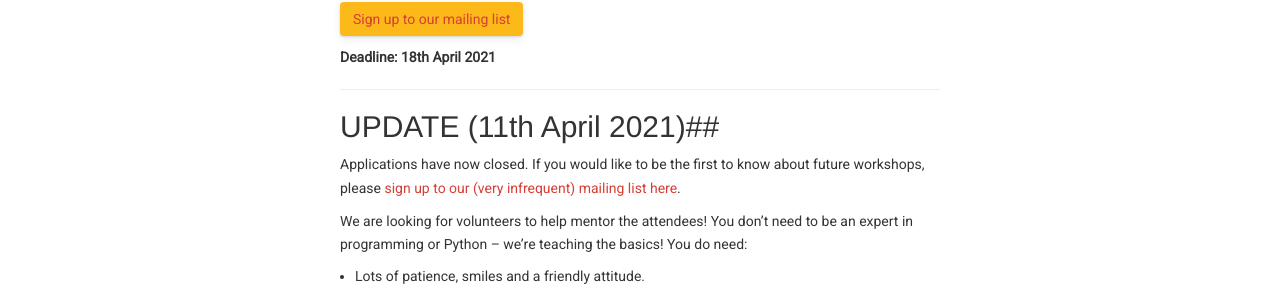
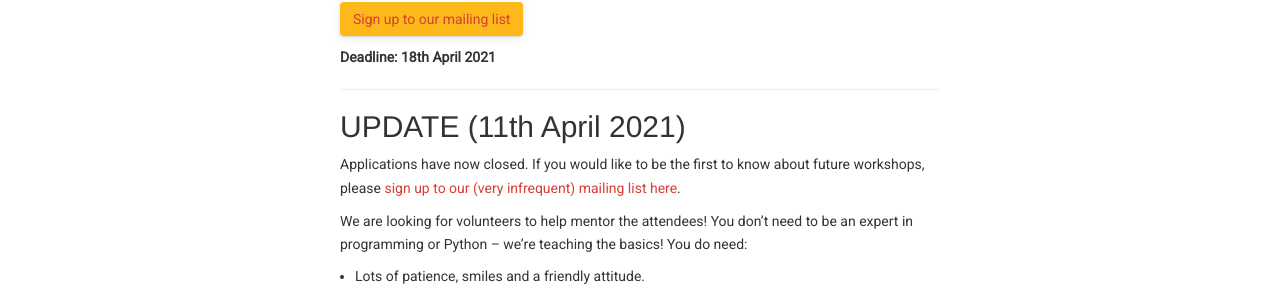
Before and after one commit to HumbleData/HumbleData.github.io, a Jekyll site: the page built from _posts/2021-05-13-pyconus2021.md, in a window 1280 px wide and 900 px high, scrolled down 1589 px. Shown: the part 150-448 px from the top of the window. Built offline with Jekyll 4.4.1, drawn with Linux system fonts in a browser that asks for light colours; nearby versions of some CDN libraries; comment, search, counter and statistics services are not loaded.

Commit message:
Pesky markdown

```diff
--- a/_posts/2021-05-13-pyconus2021.md
+++ b/_posts/2021-05-13-pyconus2021.md
@@ -49,7 +49,7 @@ This workshop is being run by data scientists and software engineers dedicated t
 
 ---
 
-## UPDATE (11th April 2021)##
+## UPDATE (11th April 2021)
 Applications have now closed. If you would like to be the first to know about future workshops, please [sign up to our (very infrequent) mailing list here](https://forms.gle/mGophJ3TweRLHtd57).
 
 We are looking for volunteers to help mentor the attendees! You don’t need to be an expert in programming or Python – we’re teaching the basics! You do need:
```
